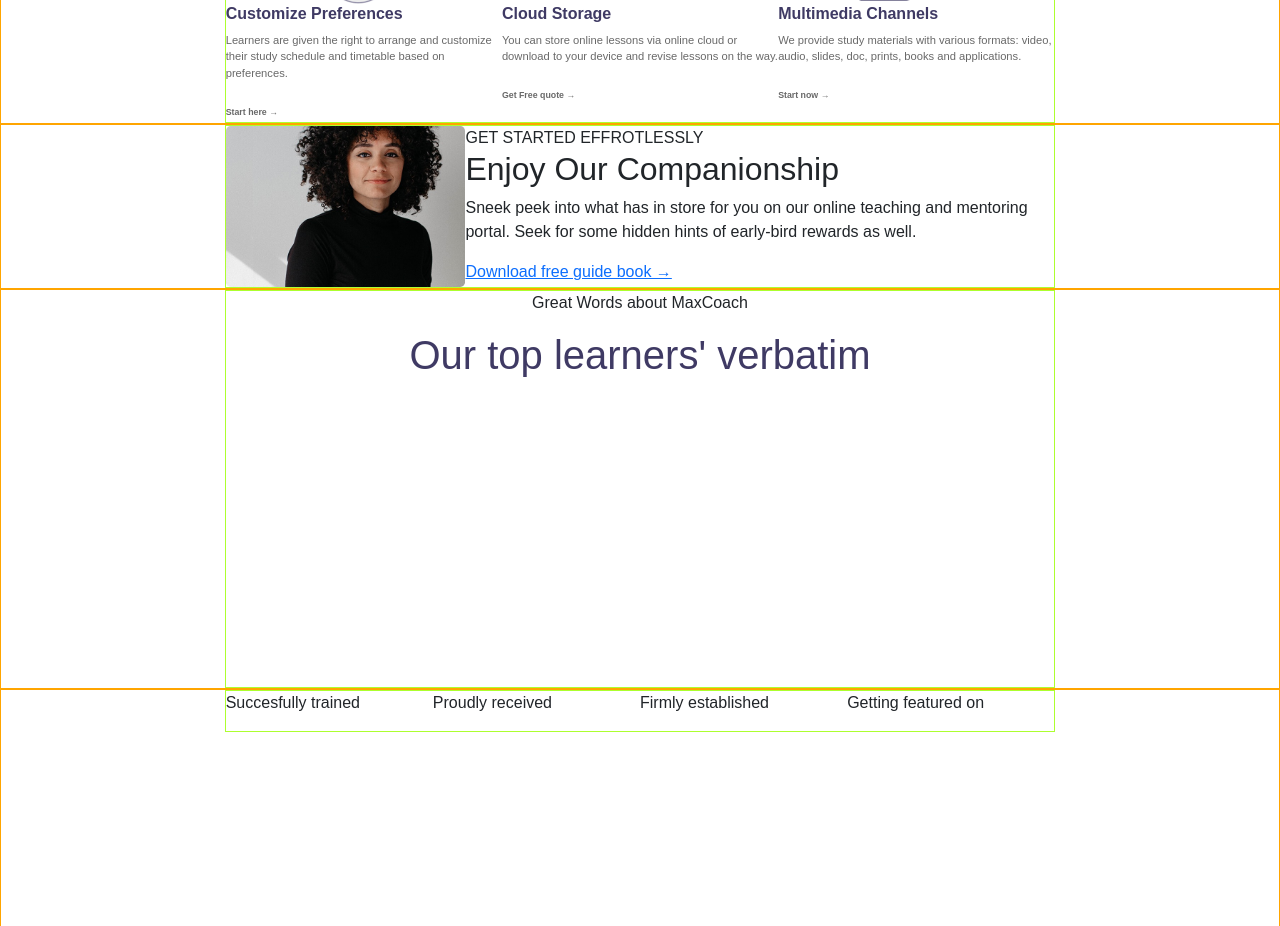
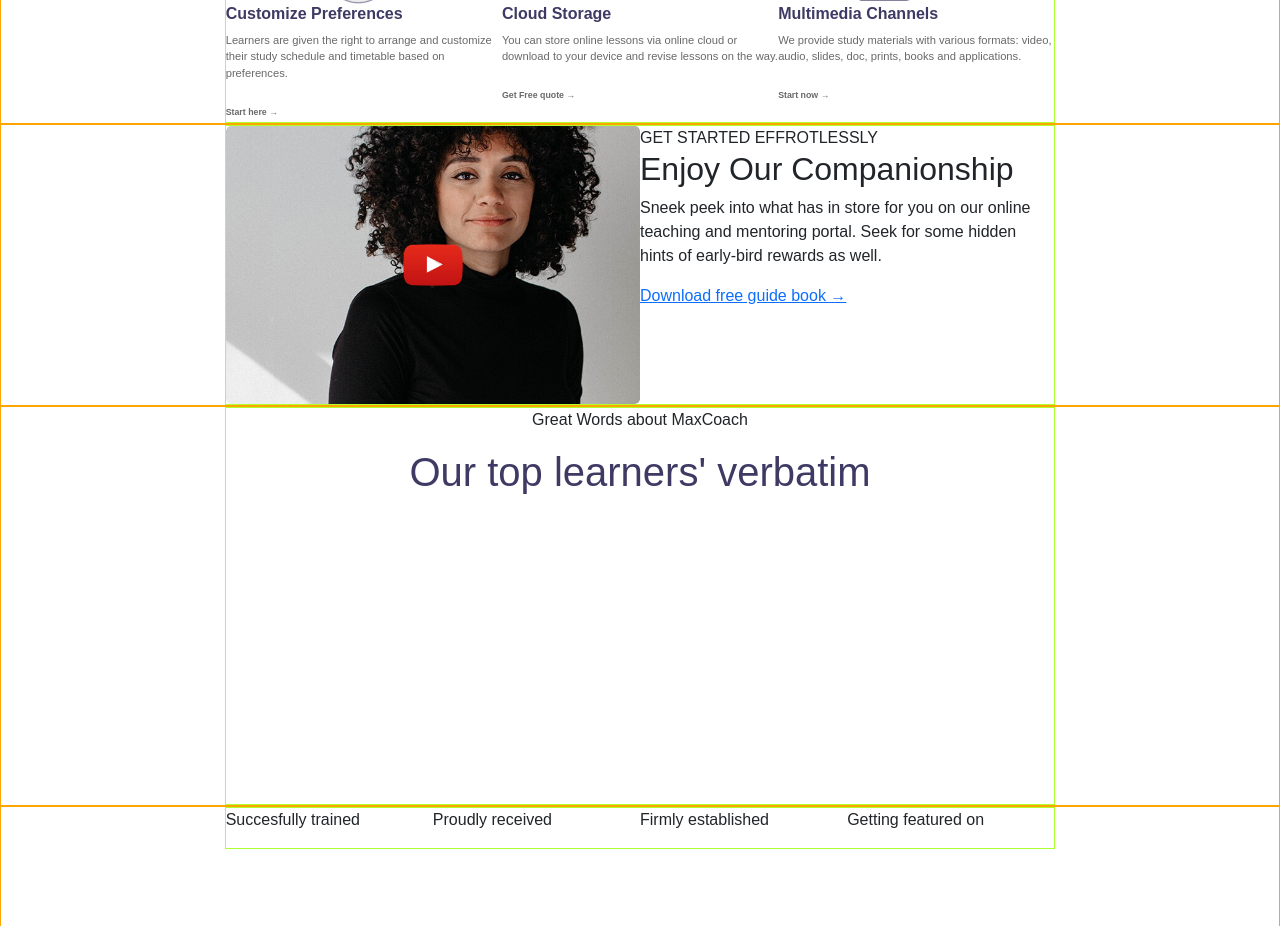
Before and after one commit to manuelcamaioni/proj-html-vuejs, a Vue app: page / in a window 1280 px wide. Shown: the part 1240-2166 px from the top of the page. Built offline with nearby package versions, Linux system fonts and the light colour scheme; a web font is replaced by a local one.

Commit message:
removed redundant tag

```diff
--- a/src/components/MainComponents/TrailerMain.vue
+++ b/src/components/MainComponents/TrailerMain.vue
@@ -3,15 +3,16 @@
         <div class="my-container d-flex">
             <div class="video-container">
                 <img src="../../assets/img/home-2-popup-video-poster.jpg" alt="thumbnail's video">
+                <img src="../../assets/img/icon-youtube-play.png" alt="youtube icon" class="over-icon">
             </div>
             <div class="info-box">
-                <div class="desc-box">
-                    <span class="text-uppercase">Get started effrotlessly</span>
-                    <h2>Enjoy Our <span>Companionship</span></h2>
-                    <p>Sneek peek into what has in store for you on our online teaching and mentoring portal. Seek for some
-                        hidden hints of early-bird rewards as well.</p>
-                    <a href="#">Download free guide book &#8594</a>
-                </div>
+
+                <span class="text-uppercase">Get started effrotlessly</span>
+                <h2>Enjoy Our <span>Companionship</span></h2>
+                <p>Sneek peek into what has in store for you on our online teaching and mentoring portal. Seek for some
+                    hidden hints of early-bird rewards as well.</p>
+                <a href="#">Download free guide book &#8594</a>
+
             </div>
         </div>
     </article>
@@ -31,11 +32,25 @@ article.hero {
         width: 50%;
         overflow: hidden;
         border-radius: 0.3rem;
+        position: relative;
+
+        .over-icon {
+            position: absolute;
+            top: 50%;
+            left: 50%;
+            transform: translate(-50%, -50%);
+            width: 60px;
+        }
 
         img {
             width: 100%;
+            border-radius: 0.3rem;
         }
 
     }
+
+    .info-box {
+        width: 50%;
+    }
 }
 </style>
```
